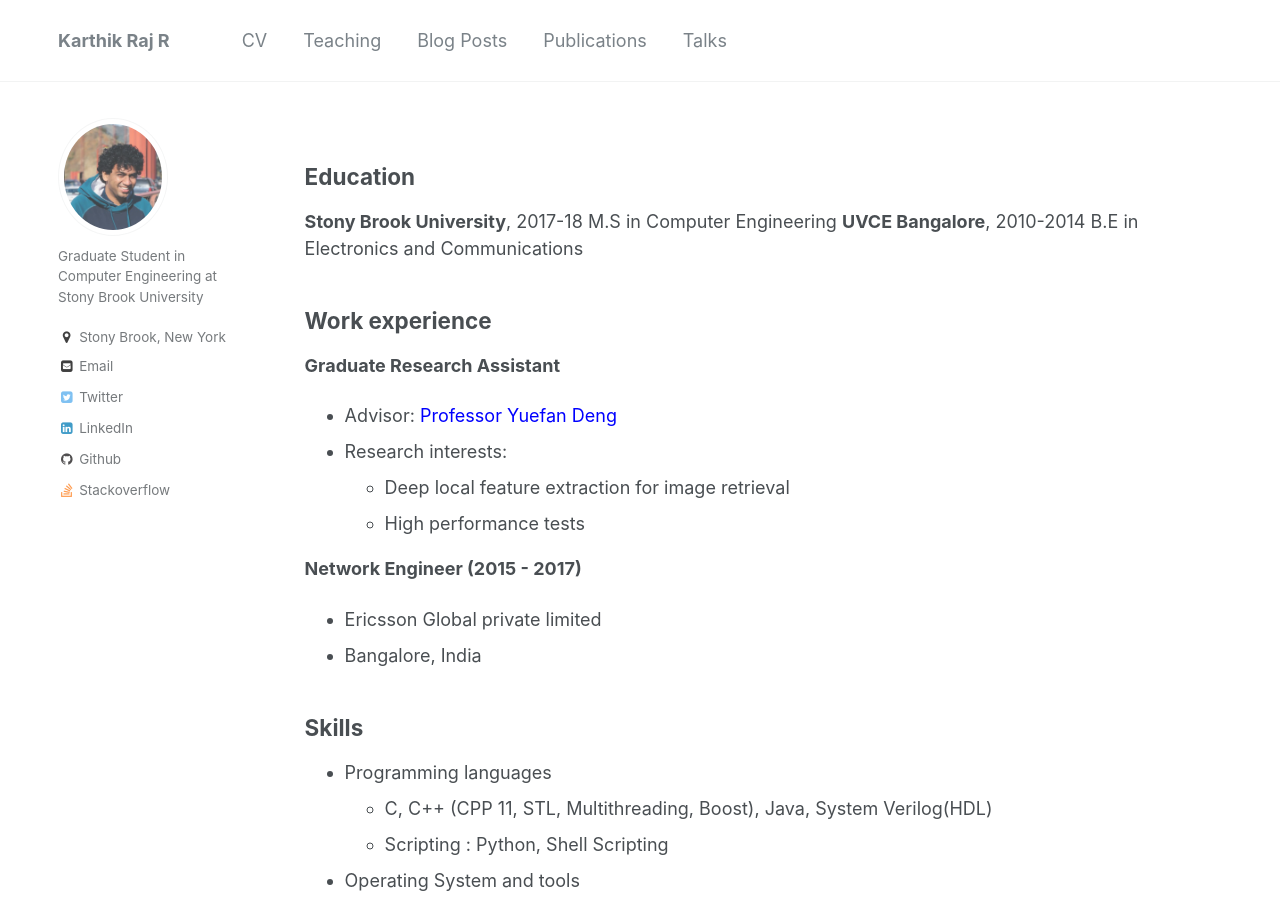
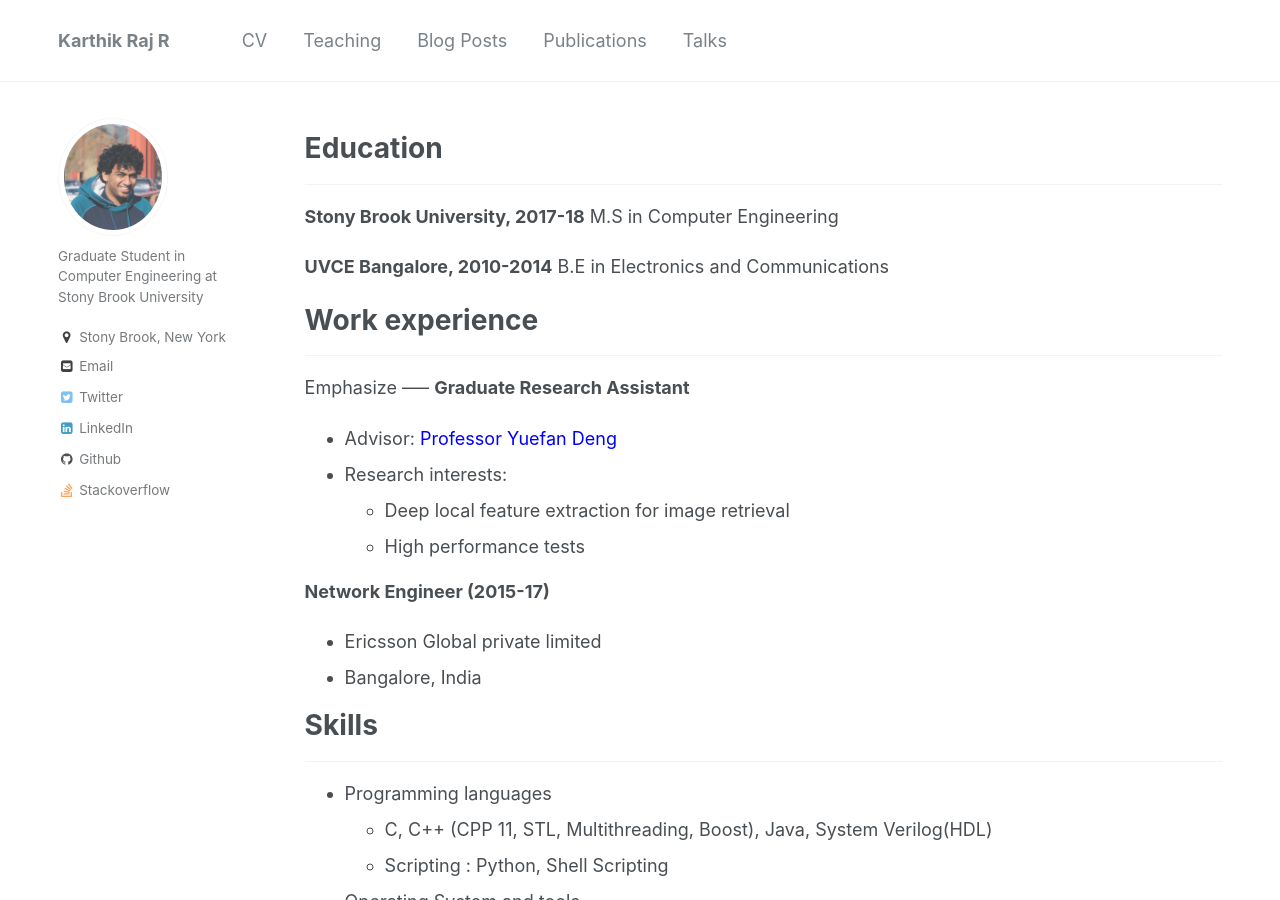
Before and after one commit to Karthik4293/Karthik4293.github.io, a Jekyll site: the page built from _pages/cv.md, in a window 1280 px wide and 900 px high. Built offline with Jekyll 4.4.1, drawn with Linux system fonts in a browser that asks for light colours.

Commit message:
updating CV

```diff
--- a/_pages/cv.md
+++ b/_pages/cv.md
@@ -6,29 +6,33 @@ author_profile: true
 redirect_from:
   - /resume
 ---
+Education
+=====
+-----
+<b>Stony Brook University, 2017-18</b>
+M.S in Computer Engineering
 
-Education
------
-<b>Stony Brook University</b>, 2017-18
-   M.S in Computer Engineering
-<b>UVCE Bangalore</b>, 2010-2014
-   B.E in Electronics and Communications
+<b>UVCE Bangalore, 2010-2014</b>
+B.E in Electronics and Communications
 
 
 Work experience
-------
-
+=====
+-----
+Emphasize
+-----
 <b>Graduate Research Assistant</b>
   * Advisor: <span style="color:blue"><a href='https://www.stonybrook.edu/commcms/ams/people/_faculty_profiles/deng'>Professor Yuefan Deng</a></span>
   * Research interests:
     * Deep local feature extraction for image retrieval
     * High performance tests
 
-<b>Network Engineer (2015 - 2017)</b>
+<b>Network Engineer (2015-17)</b>
   * Ericsson Global private limited
   * Bangalore, India
 
 Skills
+=====
 -----
 * Programming languages
   * C, C++ (CPP 11, STL, Multithreading, Boost), Java, System Verilog(HDL)
```
